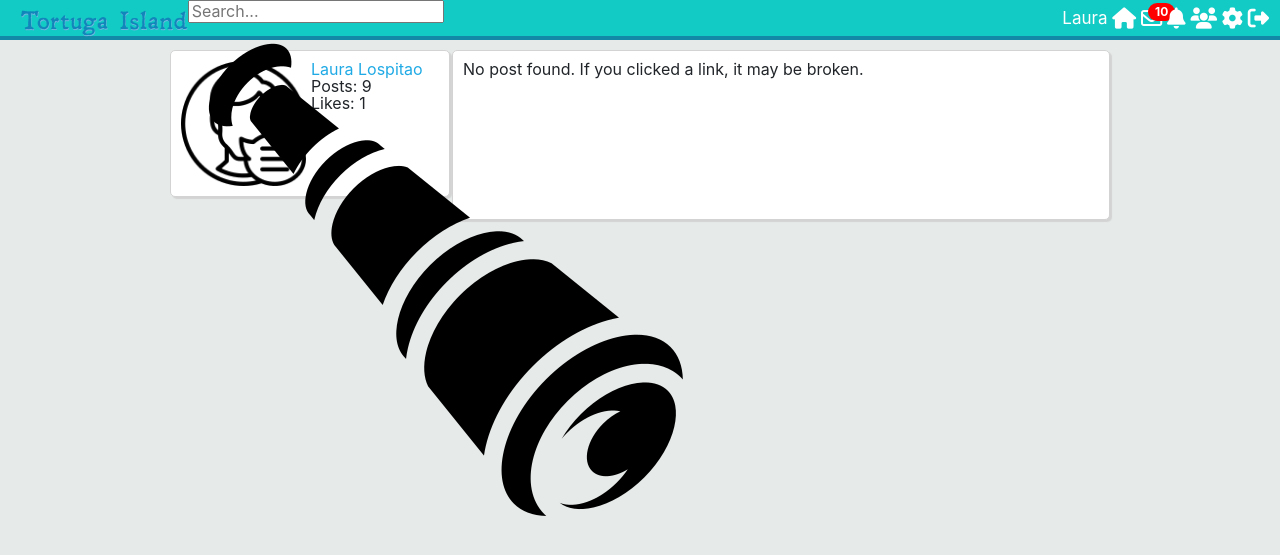
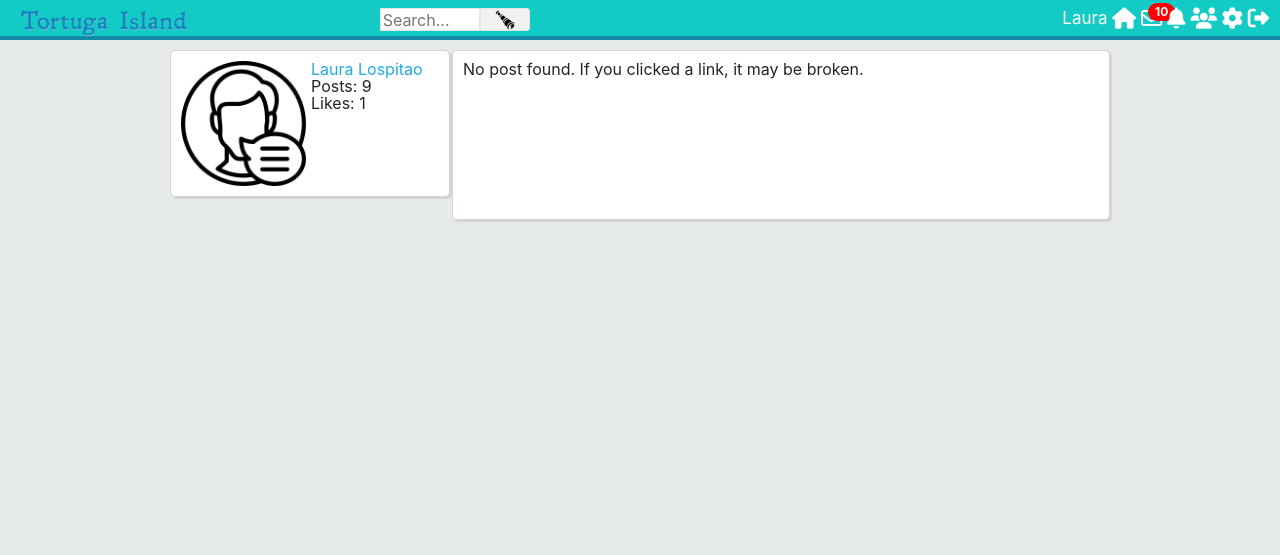
Before and after one commit to Lospitao/Isla-Tortuga, a PHP site: page /post.php in a window 1280 px wide. Shown: the top 555 px of the page. Run offline with PHP 8.4, Linux system fonts and the light colour scheme; a user stored in the database is signed in; data comes from the database, SQL or seed files in the repository; data that the repository does not hold is empty; some libraries are stand-ins or nearby versions.

Commit message:
#123 Search Form Styling

```diff
--- a/assets/css/style.css
+++ b/assets/css/style.css
@@ -510,3 +510,35 @@ textarea:focus {
 	font-size: 85%;
 	margin:0;
 }
+
+.search {
+	margin: 8px 0 0 15%;
+}
+
+.search #search_text_input {
+	border: thin solid #E5E5E5;
+	float: left;
+	height: 23px;
+	outline: 0;
+	width: 100px;
+	border-top-right-radius: 0;
+	border-bottom-right-radius: 0;
+}
+
+.button_holder {
+	background-color: #F1F1F1;
+	border: thin solid #E5E5E5;
+	cursor: pointer;
+	float: left;
+	height: 23px;
+	text-align: center;
+	width: 50px;
+	border-top-right-radius: 3px;
+	border-bottom-right-radius: 3px;
+}
+
+.button_holder img{
+	margin-top: 1px;
+	width: 20px;
+
+}
```
